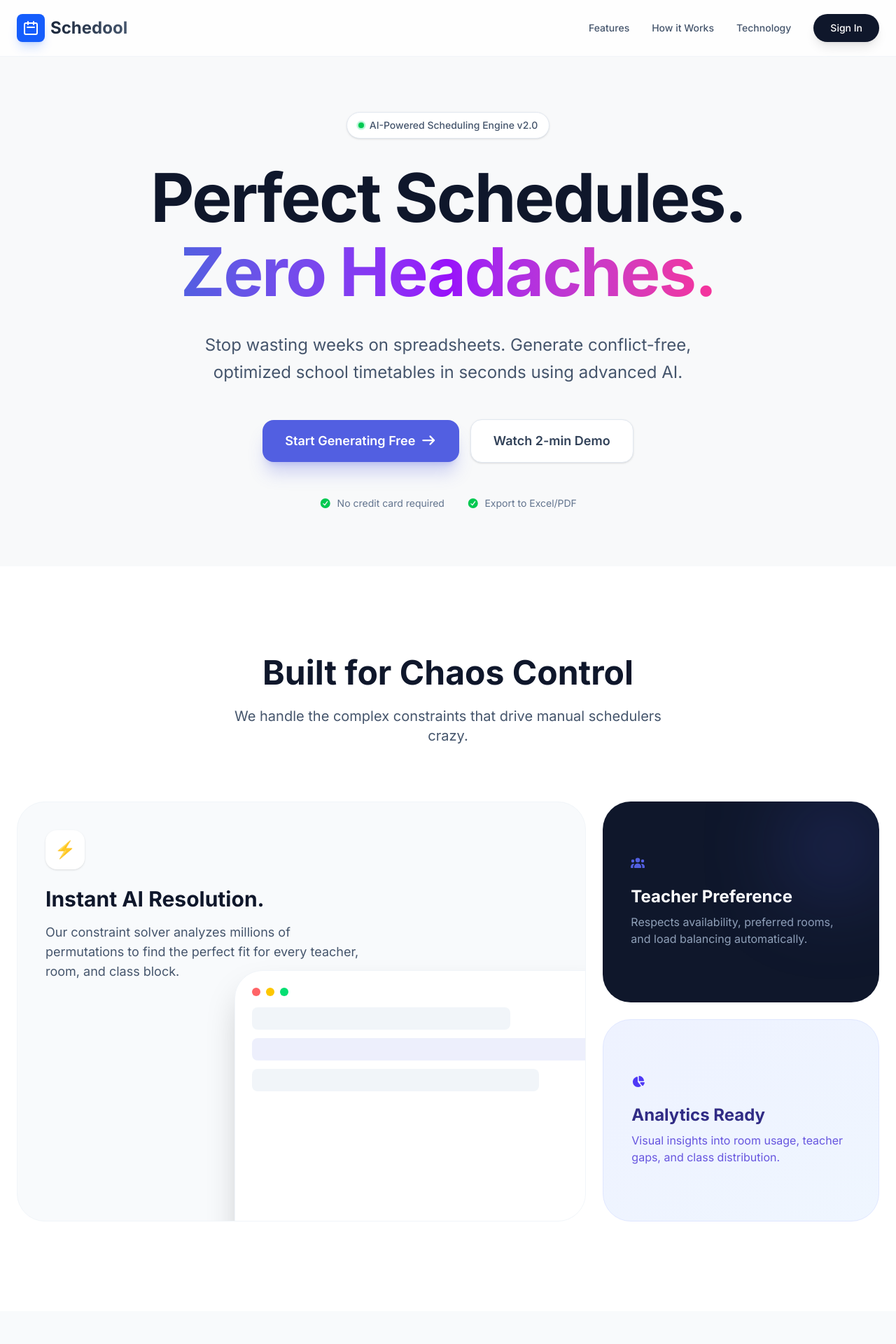
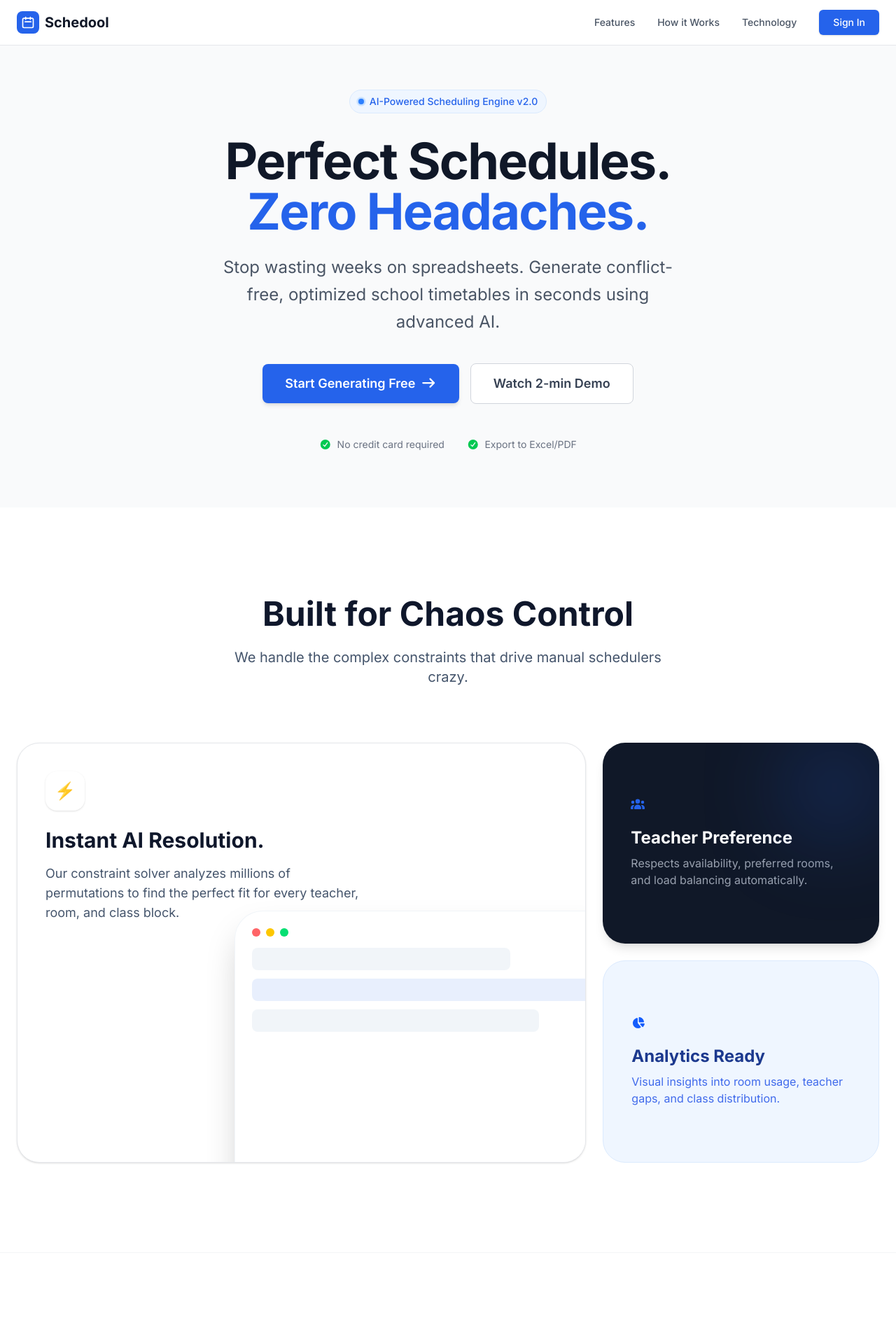
Before and after one commit to asiriji-lab/expose-readable, a Next.js app: page / in a window 1280 px wide. Shown: the top 1920 px of the page at 70% size. Built offline with nearby package versions, Linux system fonts and the light colour scheme.

Commit message:
landing page

```diff
--- a/app/(admin)/input/page.tsx
+++ b/app/(admin)/input/page.tsx
@@ -205,7 +205,7 @@
         <div className="max-w-7xl mx-auto px-6 py-4">
           <div className="flex items-center justify-between">
             <div className="flex items-center space-x-3">
-              <div className="w-10 h-10 bg-blue-500 rounded-lg flex items-center justify-center">
+              <div className="w-10 h-10 bg-primary rounded-lg flex items-center justify-center">
                 <svg className="w-6 h-6 text-white" fill="none" stroke="currentColor" viewBox="0 0 24 24">
                   <path strokeLinecap="round" strokeLinejoin="round" strokeWidth={2} d="M8 7V3m8 4V3m-9 8h10M5 21h14a2 2 0 002-2V7a2 2 0 00-2-2H5a2 2 0 00-2 2v12a2 2 0 002 2z" />
                 </svg>
--- a/app/(admin)/schedule/page.tsx
+++ b/app/(admin)/schedule/page.tsx
@@ -219,7 +219,7 @@
         <div className="flex items-center justify-between mb-3">
           {/* Left: Logo and School Name */}
           <div className="flex items-center gap-3">
-            <div className="w-10 h-10 bg-blue-600 rounded-lg flex items-center justify-center">
+            <div className="w-10 h-10 bg-primary rounded-lg flex items-center justify-center">
               <svg className="w-6 h-6 text-white" fill="none" stroke="currentColor" viewBox="0 0 24 24">
                 <path strokeLinecap="round" strokeLinejoin="round" strokeWidth={2} d="M8 7V3m8 4V3m-9 8h10M5 21h14a2 2 0 002-2V7a2 2 0 00-2-2H5a2 2 0 00-2 2v12a2 2 0 002 2z" />
               </svg>
--- a/app/globals.css
+++ b/app/globals.css
@@ -2,7 +2,7 @@
 
 :root {
   /* Brand Colors */
-  --primary: #525FE1;
+  --primary: #2563EB;
   --primary-foreground: #ffffff;
 
   /* Neutral / Corporate Colors */
--- a/app/page.tsx
+++ b/app/page.tsx
@@ -16,27 +16,27 @@
 
 export default function Home() {
   return (
-    <main className="min-h-screen bg-background text-foreground overflow-x-hidden selection:bg-primary/20 selection:text-primary">
+    <main className="min-h-screen bg-gray-50 text-foreground overflow-x-hidden selection:bg-primary/20 selection:text-primary">
 
       {/* Navbar */}
-      <nav className="fixed top-0 left-0 right-0 z-50 bg-white/80 backdrop-blur-md border-b border-slate-100">
-        <div className="max-w-7xl mx-auto px-6 h-20 flex items-center justify-between">
+      <nav className="fixed top-0 left-0 right-0 z-50 bg-white border-b border-gray-200">
+        <div className="max-w-7xl mx-auto px-6 h-16 flex items-center justify-between">
           <div className="flex items-center gap-2">
-            <div className="w-10 h-10 bg-blue-600 rounded-lg flex items-center justify-center shadow-lg shadow-blue-600/20">
-              <svg className="w-6 h-6 text-white" fill="none" stroke="currentColor" viewBox="0 0 24 24">
+            <div className="w-8 h-8 bg-primary rounded-lg flex items-center justify-center">
+              <svg className="w-5 h-5 text-white" fill="none" stroke="currentColor" viewBox="0 0 24 24">
                 <path strokeLinecap="round" strokeLinejoin="round" strokeWidth={2} d="M8 7V3m8 4V3m-9 8h10M5 21h14a2 2 0 002-2V7a2 2 0 00-2-2H5a2 2 0 00-2 2v12a2 2 0 002 2z" />
               </svg>
             </div>
-            <span className="text-2xl font-bold bg-clip-text text-transparent bg-gradient-to-r from-slate-800 to-slate-600">
+            <span className="text-xl font-bold text-gray-900">
               Schedool
             </span>
           </div>
           <div className="hidden md:flex items-center gap-8">
-            <a href="#features" className="text-sm font-medium text-slate-600 hover:text-primary transition-colors">Features</a>
-            <a href="#how-it-works" className="text-sm font-medium text-slate-600 hover:text-primary transition-colors">How it Works</a>
-            <a href="#ai-architecture" className="text-sm font-medium text-slate-600 hover:text-primary transition-colors">Technology</a>
+            <a href="#features" className="text-sm font-medium text-gray-600 hover:text-primary transition-colors">Features</a>
+            <a href="#how-it-works" className="text-sm font-medium text-gray-600 hover:text-primary transition-colors">How it Works</a>
+            <a href="#ai-architecture" className="text-sm font-medium text-gray-600 hover:text-primary transition-colors">Technology</a>
             <Link href="/login">
-              <button className="px-6 py-2.5 text-sm font-medium text-white bg-slate-900 rounded-full hover:bg-slate-800 transition-all shadow-lg hover:shadow-xl active:scale-95">
+              <button className="px-5 py-2 text-sm font-medium text-white bg-primary rounded-md hover:bg-primary/90 transition-all shadow-sm">
                 Sign In
               </button>
             </Link>
@@ -45,43 +45,40 @@
       </nav>
 
       {/* Hero Section */}
-      <section className="relative pt-40 pb-20 px-6 overflow-hidden">
-        {/* Background Elements */}
-        <div className="absolute top-0 left-1/2 -translate-x-1/2 w-[1000px] h-[600px] bg-gradient-to-tr from-indigo-100 via-purple-100 to-pink-100 rounded-[100%] blur-3xl opacity-50 -z-10 animate-pulse delay-700"></div>
-
+      <section className="relative pt-32 pb-20 px-6 overflow-hidden">
         <div className="max-w-5xl mx-auto text-center">
-          <div className="inline-flex items-center gap-2 px-4 py-2 rounded-full bg-white border border-slate-200 shadow-sm mb-8 animate-slide-in-right hover:border-primary/50 transition-colors cursor-default">
+          <div className="inline-flex items-center gap-2 px-3 py-1.5 rounded-full bg-blue-50 text-primary border border-blue-100 mb-8">
             <span className="relative flex h-2 w-2">
-              <span className="animate-ping absolute inline-flex h-full w-full rounded-full bg-green-400 opacity-75"></span>
-              <span className="relative inline-flex rounded-full h-2 w-2 bg-green-500"></span>
+              <span className="animate-ping absolute inline-flex h-full w-full rounded-full bg-blue-400 opacity-75"></span>
+              <span className="relative inline-flex rounded-full h-2 w-2 bg-blue-500"></span>
             </span>
-            <span className="text-sm font-medium text-slate-600">AI-Powered Scheduling Engine v2.0</span>
+            <span className="text-sm font-medium">AI-Powered Scheduling Engine v2.0</span>
           </div>
 
-          <h1 className="text-6xl md:text-8xl font-bold mb-8 tracking-tight leading-[1.1] text-slate-900">
+          <h1 className="text-5xl md:text-7xl font-bold mb-6 tracking-tight text-gray-900">
             Perfect Schedules. <br />
-            <span className="bg-clip-text text-transparent bg-gradient-to-r from-primary via-purple-600 to-pink-500 animate-gradient-x">
+            <span className="text-primary">
               Zero Headaches.
             </span>
           </h1>
 
-          <p className="text-xl md:text-2xl text-slate-600 mb-12 max-w-3xl mx-auto leading-relaxed">
+          <p className="text-xl md:text-2xl text-gray-600 mb-10 max-w-2xl mx-auto leading-relaxed">
             Stop wasting weeks on spreadsheets. Generate conflict-free, optimized school timetables in seconds using advanced AI.
           </p>
 
           <div className="flex flex-col sm:flex-row gap-4 justify-center items-center">
             <Link href="/dashboard" className="w-full sm:w-auto">
-              <button className="w-full sm:w-auto px-8 py-4 bg-primary text-white text-lg font-semibold rounded-2xl hover:bg-primary/90 transition-all shadow-xl shadow-primary/25 hover:shadow-2xl hover:-translate-y-1">
+              <button className="w-full sm:w-auto px-8 py-3.5 bg-primary text-white text-lg font-semibold rounded-lg hover:bg-primary/90 transition-all shadow-md">
                 Start Generating Free
                 <FontAwesomeIcon icon={faArrowRight} className="ml-2 w-4 h-4" />
               </button>
             </Link>
-            <button className="w-full sm:w-auto px-8 py-4 bg-white text-slate-700 border border-slate-200 text-lg font-semibold rounded-2xl hover:bg-slate-50 transition-all shadow-sm hover:shadow-md">
+            <button className="w-full sm:w-auto px-8 py-3.5 bg-white text-gray-700 border border-gray-300 text-lg font-semibold rounded-lg hover:bg-gray-50 transition-all">
               Watch 2-min Demo
             </button>
           </div>
 
-          <div className="mt-12 flex items-center justify-center gap-8 text-sm text-slate-500">
+          <div className="mt-12 flex items-center justify-center gap-8 text-sm text-gray-500">
             <div className="flex items-center gap-2">
               <FontAwesomeIcon icon={faCheckCircle} className="text-green-500" />
               <span>No credit card required</span>
@@ -109,7 +106,7 @@
 
           <div className="grid grid-cols-1 md:grid-cols-3 gap-6 h-auto md:h-[600px]">
             {/* Large Left Card */}
-            <div className="md:col-span-2 md:row-span-2 bg-slate-50 border border-slate-100 rounded-[2.5rem] p-10 flex flex-col justify-between relative overflow-hidden group hover:border-primary/20 transition-all duration-500">
+            <div className="md:col-span-2 md:row-span-2 bg-white border border-gray-200 rounded-[2rem] p-10 flex flex-col justify-between relative overflow-hidden group hover:border-primary/20 transition-all duration-500 shadow-sm">
               <div className="relative z-10">
                 <div className="w-14 h-14 rounded-2xl bg-white shadow-sm flex items-center justify-center mb-6 text-2xl">
                   ⚡
@@ -135,29 +132,29 @@
             </div>
 
             {/* Top Right Card */}
-            <div className="bg-slate-900 rounded-[2.5rem] p-10 text-white flex flex-col justify-center relative overflow-hidden hover:scale-[1.02] transition-transform duration-300">
+            <div className="bg-gray-900 rounded-[2rem] p-10 text-white flex flex-col justify-center relative overflow-hidden hover:scale-[1.02] transition-transform duration-300 shadow-lg">
               <div className="absolute top-0 right-0 w-32 h-32 bg-primary/30 blur-3xl rounded-full"></div>
               <FontAwesomeIcon icon={faUsers} className="w-10 h-10 text-primary mb-6" />
               <h3 className="text-2xl font-bold mb-2">Teacher Preference</h3>
-              <p className="text-slate-400">Respects availability, preferred rooms, and load balancing automatically.</p>
+              <p className="text-gray-400">Respects availability, preferred rooms, and load balancing automatically.</p>
             </div>
 
             {/* Bottom Right Card */}
-            <div className="bg-gradient-to-br from-indigo-50 to-blue-50 border border-indigo-100 rounded-[2.5rem] p-10 flex flex-col justify-center relative overflow-hidden hover:scale-[1.02] transition-transform duration-300">
-              <FontAwesomeIcon icon={faChartPie} className="w-10 h-10 text-indigo-600 mb-6" />
-              <h3 className="text-2xl font-bold mb-2 text-indigo-900">Analytics Ready</h3>
-              <p className="text-indigo-700/80">Visual insights into room usage, teacher gaps, and class distribution.</p>
+            <div className="bg-blue-50 border border-blue-100 rounded-[2rem] p-10 flex flex-col justify-center relative overflow-hidden hover:scale-[1.02] transition-transform duration-300">
+              <FontAwesomeIcon icon={faChartPie} className="w-10 h-10 text-blue-600 mb-6" />
+              <h3 className="text-2xl font-bold mb-2 text-blue-900">Analytics Ready</h3>
+              <p className="text-blue-700/80">Visual insights into room usage, teacher gaps, and class distribution.</p>
             </div>
           </div>
         </div>
       </section>
 
       {/* How It Works */}
-      <section id="how-it-works" className="py-32 px-6 bg-slate-50">
+      <section id="how-it-works" className="py-32 px-6 bg-white border-t border-gray-100">
         <div className="max-w-7xl mx-auto">
           <div className="text-center mb-20">
-            <h2 className="text-4xl md:text-5xl font-bold text-slate-900 mb-6">From Stress to Success</h2>
-            <p className="text-xl text-slate-600">Three simple steps to your new schedule.</p>
+            <h2 className="text-4xl md:text-5xl font-bold text-gray-900 mb-6">From Stress to Success</h2>
+            <p className="text-xl text-gray-600">Three simple steps to your new schedule.</p>
           </div>
 
           <div className="grid md:grid-cols-3 gap-12">
@@ -179,11 +176,11 @@
               }
             ].map((step, i) => (
               <div key={i} className="relative group">
-                <div className="w-16 h-16 rounded-2xl bg-white shadow-lg border border-slate-100 flex items-center justify-center text-primary text-2xl mb-8 group-hover:scale-110 transition-transform duration-300">
+                <div className="w-16 h-16 rounded-2xl bg-blue-50 border border-blue-100 flex items-center justify-center text-primary text-2xl mb-8 group-hover:scale-110 transition-transform duration-300">
                   <FontAwesomeIcon icon={step.icon} />
                 </div>
-                <h3 className="text-2xl font-bold text-slate-900 mb-4">{step.title}</h3>
-                <p className="text-slate-600 leading-relaxed">{step.desc}</p>
+                <h3 className="text-2xl font-bold text-gray-900 mb-4">{step.title}</h3>
+                <p className="text-gray-600 leading-relaxed">{step.desc}</p>
                 {i !== 2 && (
                   <div className="hidden md:block absolute top-8 left-20 w-[calc(100%-3rem)] h-[2px] bg-gradient-to-r from-slate-200 to-transparent"></div>
                 )}
@@ -201,13 +198,13 @@
         <div className="max-w-7xl mx-auto">
           <div className="flex flex-col md:flex-row items-center gap-16">
             <div className="flex-1">
-              <div className="inline-flex items-center gap-2 px-3 py-1 rounded-full bg-blue-100/50 text-blue-700 text-sm font-semibold mb-6">
+              <div className="inline-flex items-center gap-2 px-3 py-1 rounded-full bg-blue-50 text-primary text-sm font-semibold mb-6">
                 <FontAwesomeIcon icon={faRobot} className="w-4 h-4" />
                 <span>Proprietary Technology</span>
               </div>
-              <h2 className="text-4xl md:text-5xl font-bold text-slate-900 mb-6 leading-tight">
+              <h2 className="text-4xl md:text-5xl font-bold text-gray-900 mb-6 leading-tight">
                 Not just rules. <br />
-                <span className="text-blue-600">True Intelligence.</span>
+                <span className="text-primary">True Intelligence.</span>
               </h2>
               <p className="text-lg text-slate-600 mb-8 leading-relaxed">
                 While other schedulers typically crash when restrictions get tight, Schedool's engine adapts. We use a hybrid genetic algorithm capable of evaluating
@@ -225,8 +222,8 @@
                       <FontAwesomeIcon icon={faCheckCircle} className="w-5 h-5" />
                     </div>
                     <div>
-                      <h4 className="font-bold text-slate-900 text-lg mb-1">{item.title}</h4>
-                      <p className="text-slate-500 text-sm leading-relaxed">{item.desc}</p>
+                      <h4 className="font-bold text-gray-900 text-lg mb-1">{item.title}</h4>
+                      <p className="text-gray-500 text-sm leading-relaxed">{item.desc}</p>
                     </div>
                   </div>
                 ))}
@@ -274,7 +271,7 @@
               </div>
 
               {/* Decorative elements behind */}
-              <div className="absolute -top-10 -right-10 w-40 h-40 bg-purple-500/20 blur-2xl rounded-full animate-pulse"></div>
+              <div className="absolute -top-10 -right-10 w-40 h-40 bg-blue-500/20 blur-2xl rounded-full animate-pulse"></div>
               <div className="absolute -bottom-10 -left-10 w-40 h-40 bg-blue-500/20 blur-2xl rounded-full animate-pulse delay-1000"></div>
             </div>
           </div>
@@ -284,16 +281,16 @@
 
 
       {/* Footer */}
-      <footer className="bg-slate-900 text-slate-400 py-20 px-6">
+      <footer className="bg-white border-t border-gray-200 text-gray-400 py-20 px-6">
         <div className="max-w-7xl mx-auto flex flex-col md:flex-row justify-between items-center gap-8">
           <div className="text-center md:text-left">
-            <div className="text-2xl font-bold text-white mb-2">Schedool</div>
+            <div className="text-2xl font-bold text-gray-900 mb-2">Schedool</div>
             <p className="text-sm">Making school management human again.</p>
           </div>
           <div className="flex gap-8 text-sm font-medium">
-            <a href="#" className="hover:text-white transition-colors">Privacy</a>
-            <a href="#" className="hover:text-white transition-colors">Terms</a>
-            <a href="#" className="hover:text-white transition-colors">Contact</a>
+            <a href="#" className="hover:text-primary transition-colors">Privacy</a>
+            <a href="#" className="hover:text-primary transition-colors">Terms</a>
+            <a href="#" className="hover:text-primary transition-colors">Contact</a>
           </div>
         </div>
       </footer>
```
